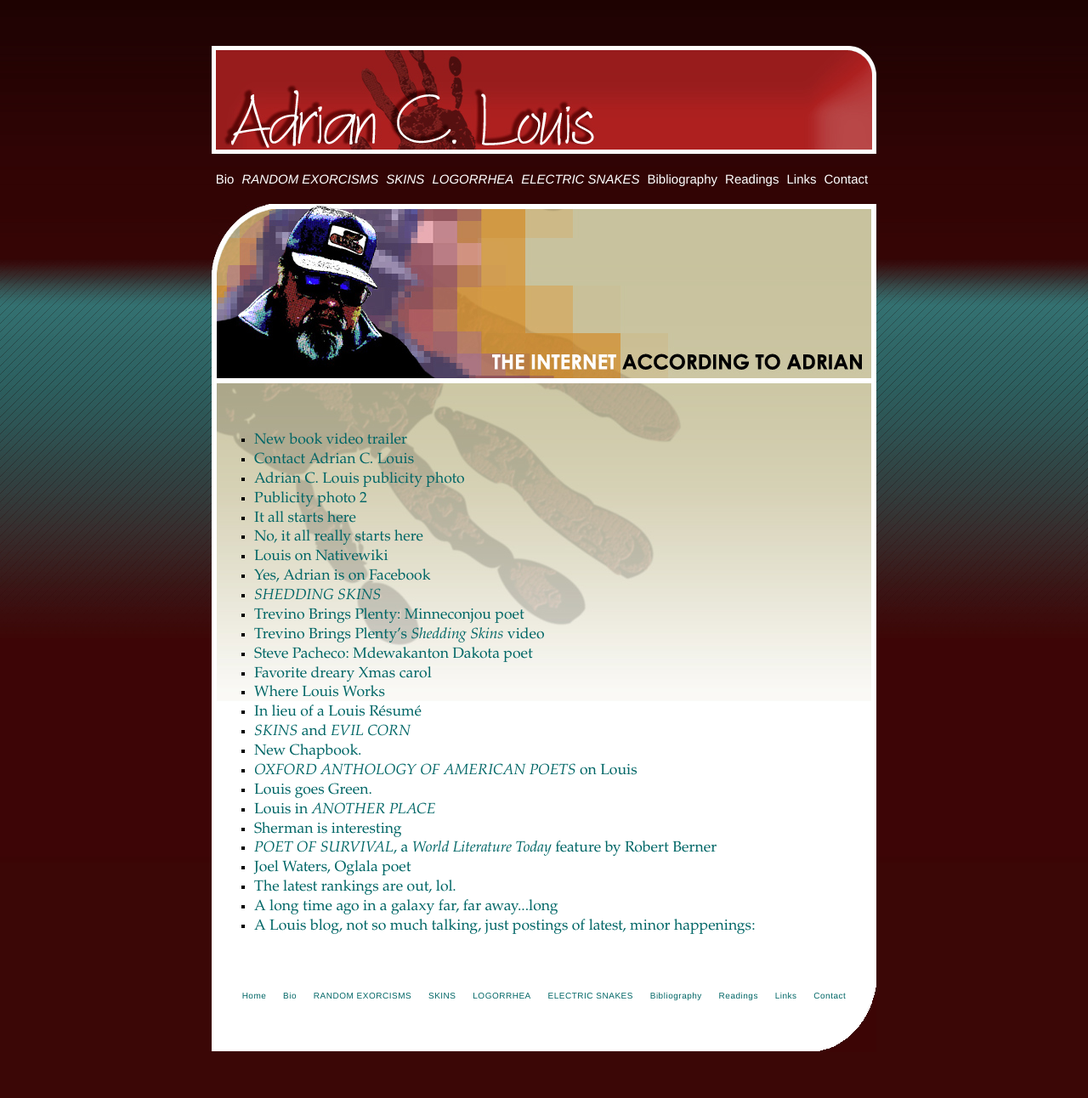
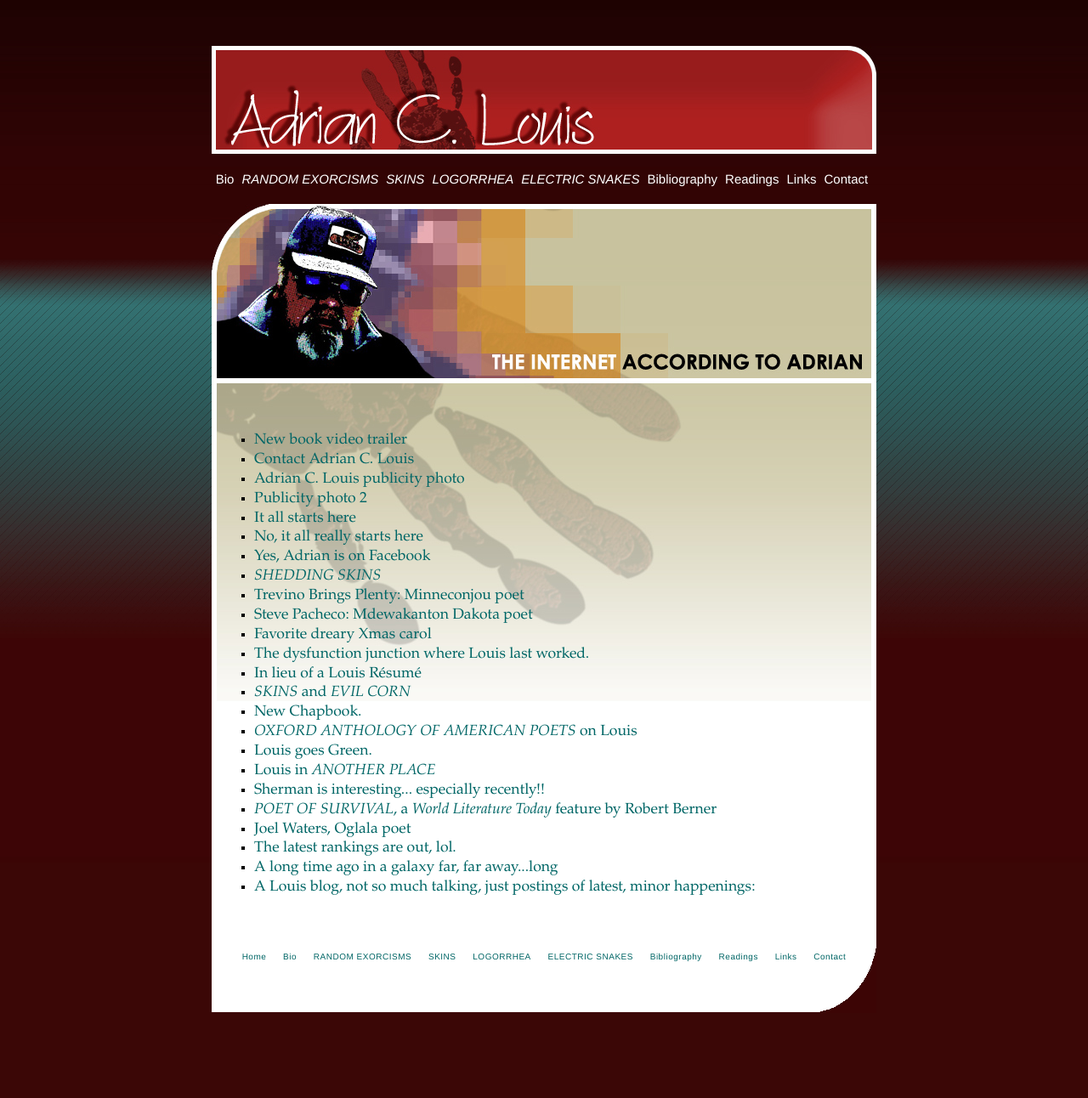
Before and after one commit to jimfrankenstein/adrian-louis, a Jekyll site: the page built from links/index.html, in a window 1280 px wide. Shown: the whole page at 85% size. Built offline with Jekyll 4.4.1, drawn with Linux system fonts in a browser that asks for light colours; after the commit the page ends 1246 px from its top, so only the background shows below that.

Commit message:
Links page updates

```diff
--- a/links/index.html
+++ b/links/index.html
@@ -12,22 +12,20 @@ layout: default
   <li><a href="{{site.image_path}}/AdrianCLouis2.jpg">Publicity photo 2</a></li>
   <li><a href="http://www.youtube.com/watch?v=OTZLxZI44FM" target="_blank">It all starts here</a></li>
   <li><a href="http://www.youtube.com/watch?v=nsXYWb-E4kQ" target="_blank">No, it all really starts here</a></li>
-  <li><a href="http://www.nativewiki.org/Adrian_C._Louis" target="_blank">Louis on Nativewiki</a></li>
-  <li><a href="http://www.facebook.com/" target="_blank">Yes, Adrian is on Facebook</a></li>
-  <li><em><a href="http://msupress.msu.edu/bookTemplate.php?bookID=3393" target="_blank">SHEDDING SKINS</a></em></li>
+  <li><a href="https://www.facebook.com/adrian.c.louis" target="_blank">Yes, Adrian is on Facebook</a></li>
+  <li><em><a href="http://msupress.org/books/book/?id=50-1D0-3BF2#.WtJAOiMrJZg" target="_blank">SHEDDING SKINS</a></em></li>
   <li><a href="http://www.trevinobringsplenty.com/" target="_blank">Trevino Brings Plenty: Minneconjou poet</a></li>
-  <li><a href="http://www.youtube.com/watch?v=mO2YuQhZknk" target="_blank">Trevino Brings Plenty’s <em>Shedding Skins</em> video</a></li>
   <li><a href="http://dakotacamp.blogspot.com/" target="_blank">Steve Pacheco: Mdewakanton Dakota poet</a></li>
   <li><a href="http://www.youtube.com/watch?v=fLb213lak5s" target="_blank">Favorite dreary Xmas carol</a></li>
-  <li><a href="http://smsu.edu" target="_blank">Where Louis Works</a></li>
-  <li><a href="http://willowsprings.ewu.edu/authors/louis.php" target="_blank">In lieu of a Louis Résumé</a></li>
+  <li><a href="http://smsu.edu" target="_blank">The dysfunction junction where Louis last worked.</a></li>
+  <li><a href="https://www.youtube.com/watch?v=AjGOxo0KDMs" target="_blank">In lieu of a Louis Résumé</a></li>
   <!--li><a href="http://www.youtube.com/watch?v=RSPqn23q4Cc&amp;feature=related" target="_blank">The Last ten minutes of a mediocre movie.</a></li-->
   <li><a href="http://www.ellispress.com/" target="_blank"><em>SKINS</em> and <em>EVIL CORN</em></a></li>
   <li><a href="http://www.tavernbooks.com/books/9/" target="_blank">New Chapbook.</a></li>
   <li><a href="http://www.english.illinois.edu/maps/poets/g_l/louis/louis.htm" target="_blank"><em>OXFORD ANTHOLOGY OF AMERICAN POETS</em> on Louis</a></li>
   <li><a href="{{site.image_path}}/GreenPhoto.jpg" target="_blank">Louis goes Green.</a></li>
   <li><a href="http://www.hanksville.org/storytellers/ALouis/" target="_blank">Louis in <em>ANOTHER PLACE</em></a></li>
-  <li><a href="http://www.youtube.com/watch?v=-6AbxJxDoI8&amp;feature=related" target="_blank">Sherman is interesting</a></li>
+  <li><a href="http://www.youtube.com/watch?v=-6AbxJxDoI8&amp;feature=related" target="_blank">Sherman is interesting... especially recently!!</a></li>
   <li><a href="{{site.image_path}}/WorldLit.pdf" target="_blank"><em>POET OF SURVIVAL</em>, a <em>World Literature Today</em> feature by Robert Berner</a></li>
   <li><a href="http://www.joelwaters.blogspot.com" target="_blank">Joel Waters, Oglala poet</a></li>
   <li><a href="http://billmoyers.com/content/sherman-alexies-top-ten-native-american-poets/5/" target="_blank">The latest rankings are out, lol.</a></li>
```
